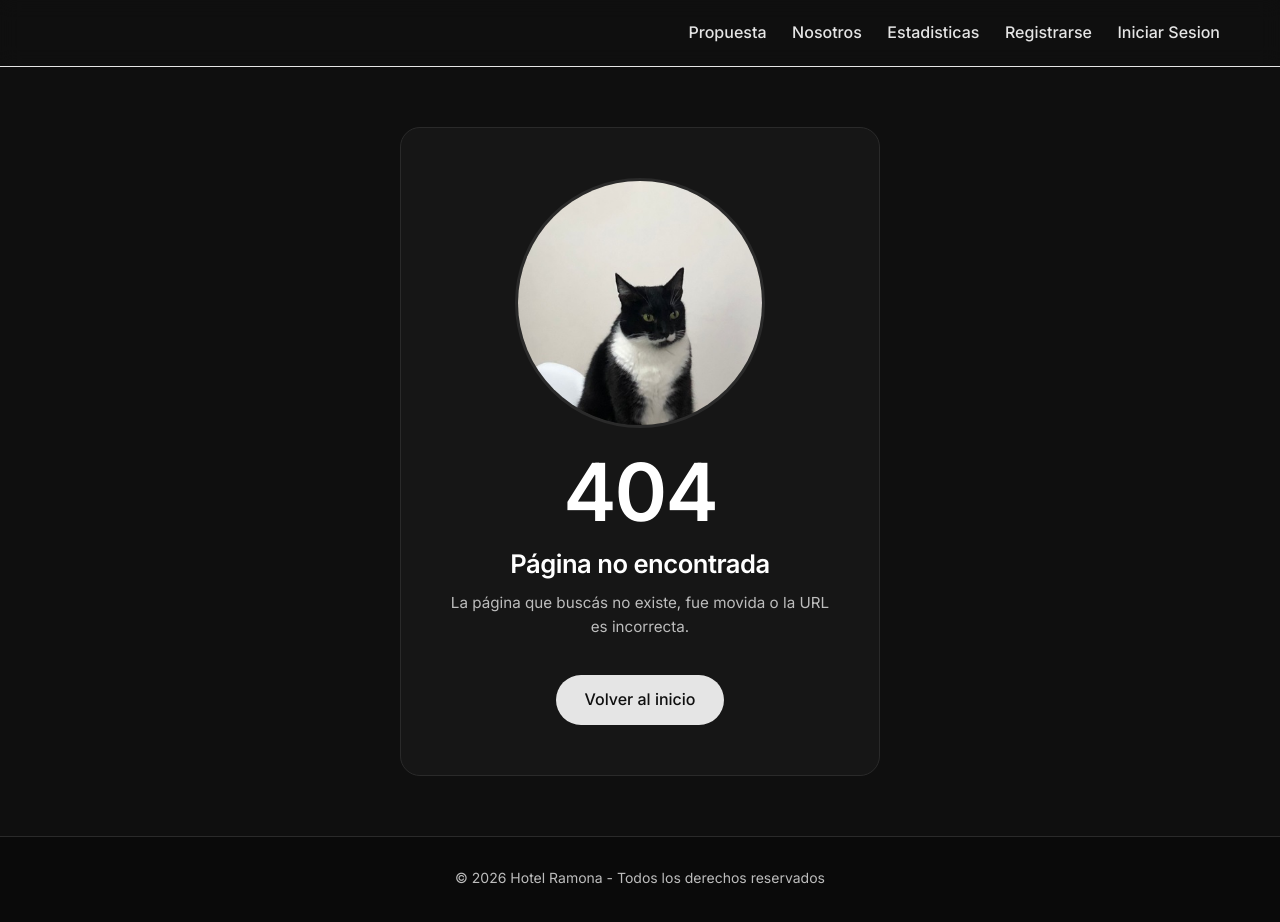
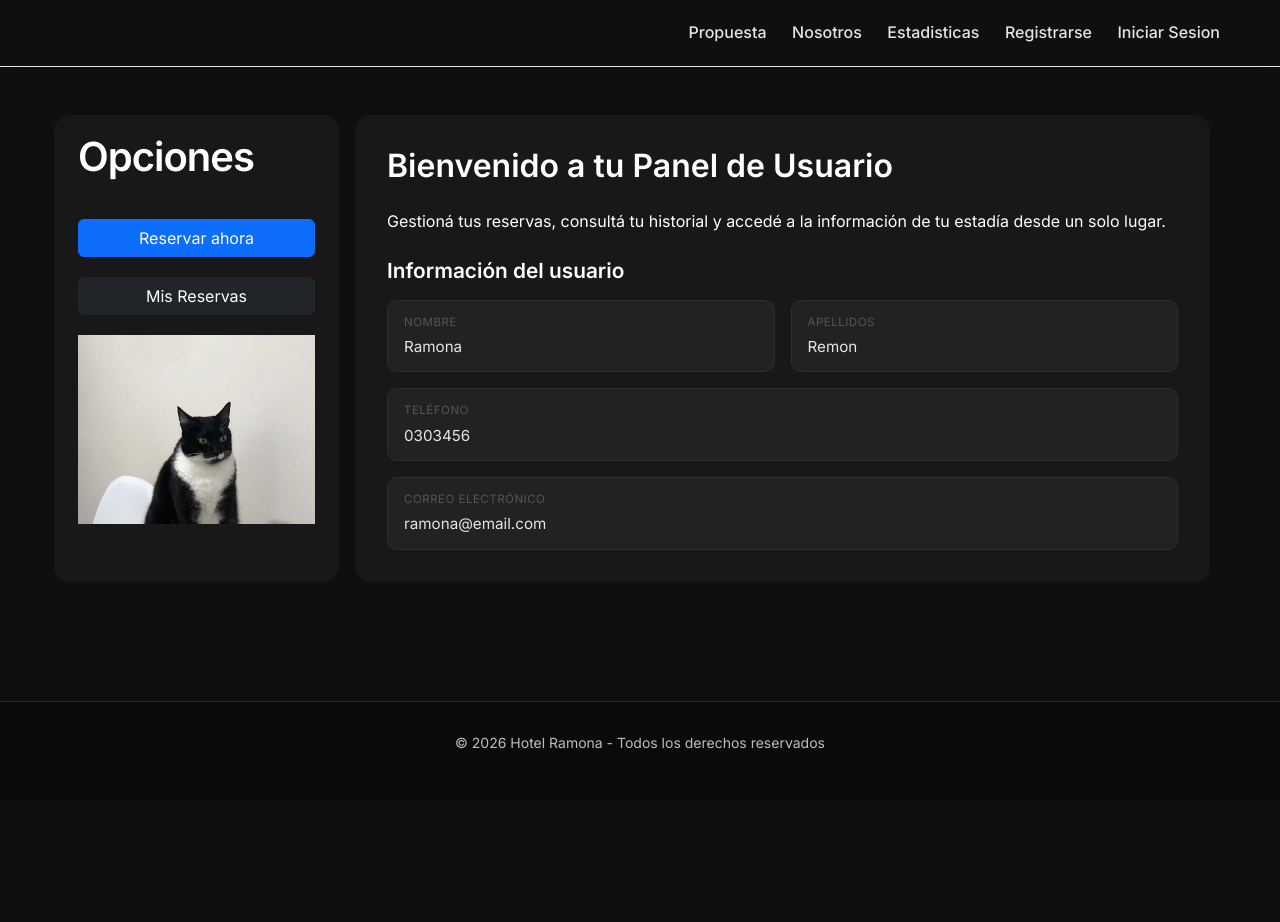
Before and after one commit to Abp-Programacion-Team-Ramona/abp_programacion_2_hotel, an Angular app in the folder frontend/: page /user-dashboard in a window 1280 px wide. Shown: the top 922 px of the page. After the commit the page ends 800 px from the top, so only its background shows below. Built offline with nearby package versions, Linux system fonts and the light colour scheme; data requests are answered from the project's data file.

Commit message:
Se agrega consumo de servicio y se agrega ajusta el footer

```diff
--- /dev/null
+++ b/frontend/db.json
@@ -0,0 +1,41 @@
+{
+  "users": [
+    {
+    "id": "1",
+    "id_rol": "2",
+    "nombre": "Ramona",
+    "apellido": "Remon",
+    "email": "ramona@email.com",
+    "password": "1234",
+    "num_contacto": "0303456"
+  }
+  ],
+  "rooms": [],
+  "reservations": [
+    {
+      "id_usuario": "1",
+      "id_habitacion": "101",
+      "desde": "2026-09-23",
+      "hasta": "2026-09-25",
+      "huespedes": 2,
+      "observaciones": "Necesito que alguien cuide a mis hijos hasta el mediodia, viajo por trabajo",
+      "estado": "pendiente",
+      "adicionales": ["Menú diario", "Cochera"],
+      "id": "fnMXTesqDNg"
+    },
+    {
+      "id_usuario": "1",
+      "id_habitacion": "101",
+      "desde": "2026-09-23",
+      "hasta": "2026-09-29",
+      "huespedes": 1,
+      "observaciones": "xd",
+      "estado": "pendiente",
+      "adicionales": [],
+      "id": "F4bU5Z7O13Y"
+    }
+  ],
+  "payments": [],
+  "roles": []
+
+}
--- a/frontend/src/app/app.css
+++ b/frontend/src/app/app.css
@@ -0,0 +1,9 @@
+:host {
+    display: flex;
+    flex-direction: column;
+    min-height: 100vh;
+}
+
+footer {
+    margin-top: auto;
+}
--- a/frontend/src/app/app.routes.ts
+++ b/frontend/src/app/app.routes.ts
@@ -4,11 +4,13 @@ import { AdminDashboard } from './pages/admin-dashboard/admin-dashboard';
 import { NotFound } from './pages/not-found/not-found';
 import { Home } from './pages/home/home';
 import { ReservartionForm } from './pages/reservartion-form/reservartion-form';
+import { UserDashboard } from './pages/user-dashboard/user-dashboard';
 
 export const routes: Routes = [
     { path: 'about-us', component: AboutUsComponent },
     { path: 'admin-dashboard', component: AdminDashboard },
     { path: '', component: Home },
     { path: 'reservation-form', component: ReservartionForm },
+    { path: 'user-dashboard', component: UserDashboard },
     { path: '**', component: NotFound },
 ];
--- a/frontend/src/app/pages/user-dashboard/user-dashboard.css
+++ b/frontend/src/app/pages/user-dashboard/user-dashboard.css
@@ -6,6 +6,11 @@
     flex-direction: column;
     gap: 20px;
     margin-left: -16px;
+}
+
+.sidebar img {
+    max-width: 100%;
+    height: auto;
 }
 
 .panel-content {
@@ -72,3 +77,7 @@
         flex-direction: column;
     }
 }
+
+.state-message {
+    color: #aaa;
+}
--- a/frontend/src/app/pages/user-dashboard/user-dashboard.html
+++ b/frontend/src/app/pages/user-dashboard/user-dashboard.html
@@ -6,6 +6,8 @@
 
       <a routerLink="/reservation-form" class="btn btn-primary">Reservar ahora</a>
       <a routerLink="/my-reservations" class="btn btn-dark">Mis Reservas</a>
+
+      <img src="assets/images/ramona.jpg" alt="Foto perfil">
     </section>
 
     <section class="col-12 col-md panel-content">
@@ -15,31 +17,36 @@
         información de tu estadía desde un solo lugar.
       </p>
 
-      <!-- TODO: reemplazar los datos fijos por el usuario logueado (colección users del db.json) -->
+      @if (loading()) {
+        <p class="state-message">Cargando datos...</p>
+      } @else if (error()) {
+        <p class="state-message">{{ error() }}</p>
+      } @else if (user(); as u) {
         <div class="profile-card">
           <h3 class="profile-card-title">Información del usuario</h3>
 
           <div class="profile-row">
             <div class="profile-group">
               <span class="profile-label">Nombre</span>
-            <span class="profile-value">Ramona</span>
+              <span class="profile-value">{{ u.nombre }}</span>
             </div>
             <div class="profile-group">
               <span class="profile-label">Apellidos</span>
-            <span class="profile-value">Remon</span>
+              <span class="profile-value">{{ u.apellido }}</span>
             </div>
           </div>
 
           <div class="profile-group">
             <span class="profile-label">Teléfono</span>
-          <span class="profile-value">0303456</span>
+            <span class="profile-value">{{ u.num_contacto }}</span>
           </div>
 
           <div class="profile-group">
             <span class="profile-label">Correo electrónico</span>
-          <span class="profile-value">ramona@email.com</span>
+            <span class="profile-value">{{ u.email }}</span>
           </div>
         </div>
+      }
     </section>
 
   </div>
--- /dev/null
+++ b/frontend/src/app/pages/user-dashboard/user-dashboard.service.ts
@@ -0,0 +1,14 @@
+import { HttpClient } from '@angular/common/http';
+import { Injectable, inject } from '@angular/core';
+import { Observable } from 'rxjs';
+import { User } from './user-darshboard.model';
+
+const API_URL = 'http://localhost:3000';
+
+@Injectable({ providedIn: 'root' })
+export class UsersService {
+  private http = inject(HttpClient);
+  getById(id: string): Observable<User> {
+    return this.http.get<User>(`${API_URL}/users/${encodeURIComponent(id)}`);
+  }
+}
--- a/frontend/src/app/pages/user-dashboard/user-dashboard.ts
+++ b/frontend/src/app/pages/user-dashboard/user-dashboard.ts
@@ -1,5 +1,7 @@
-import { Component } from '@angular/core';
+import { Component, inject, signal } from '@angular/core';
 import { RouterLink } from '@angular/router';
+import { User } from './user-darshboard.model';
+import { UsersService } from './user-dashboard.service';
 
 @Component({
   selector: 'app-user-dashboard',
@@ -7,4 +9,25 @@ import { RouterLink } from '@angular/router';
   templateUrl: './user-dashboard.html',
   styleUrl: './user-dashboard.css',
 })
-export class UserDashboard {}
+export class UserDashboard {
+  private usersService = inject(UsersService);
+
+  private readonly currentUserId = '1';
+
+  user = signal<User | null>(null);
+  loading = signal(true);
+  error = signal<string | null>(null);
+
+  constructor() {
+    this.usersService.getById(this.currentUserId).subscribe({
+      next: (data) => {
+        this.user.set(data);
+        this.loading.set(false);
+      },
+      error: () => {
+        this.error.set('No pudimos cargar tus datos. Intenta nuevamente .');
+        this.loading.set(false);
+      },
+    });
+  }
+}
```
Also changed, not shown: frontend/src/app/pages/user-dashboard/user-darshboard.model.ts (added, +8 -0 lines), frontend/public/assets/images/ramona.jpg (added). Lines whose indentation alone changed are shown as unchanged.
